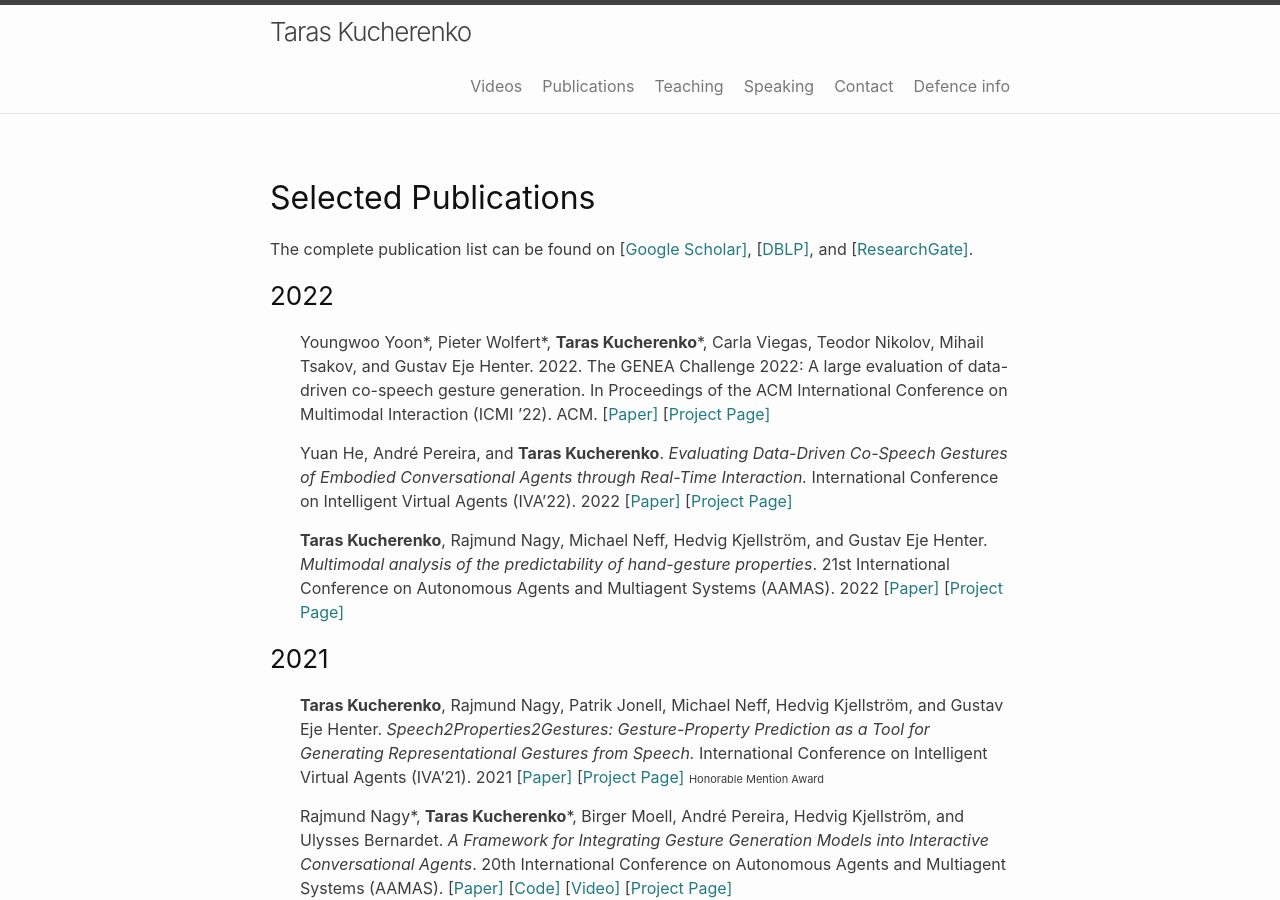
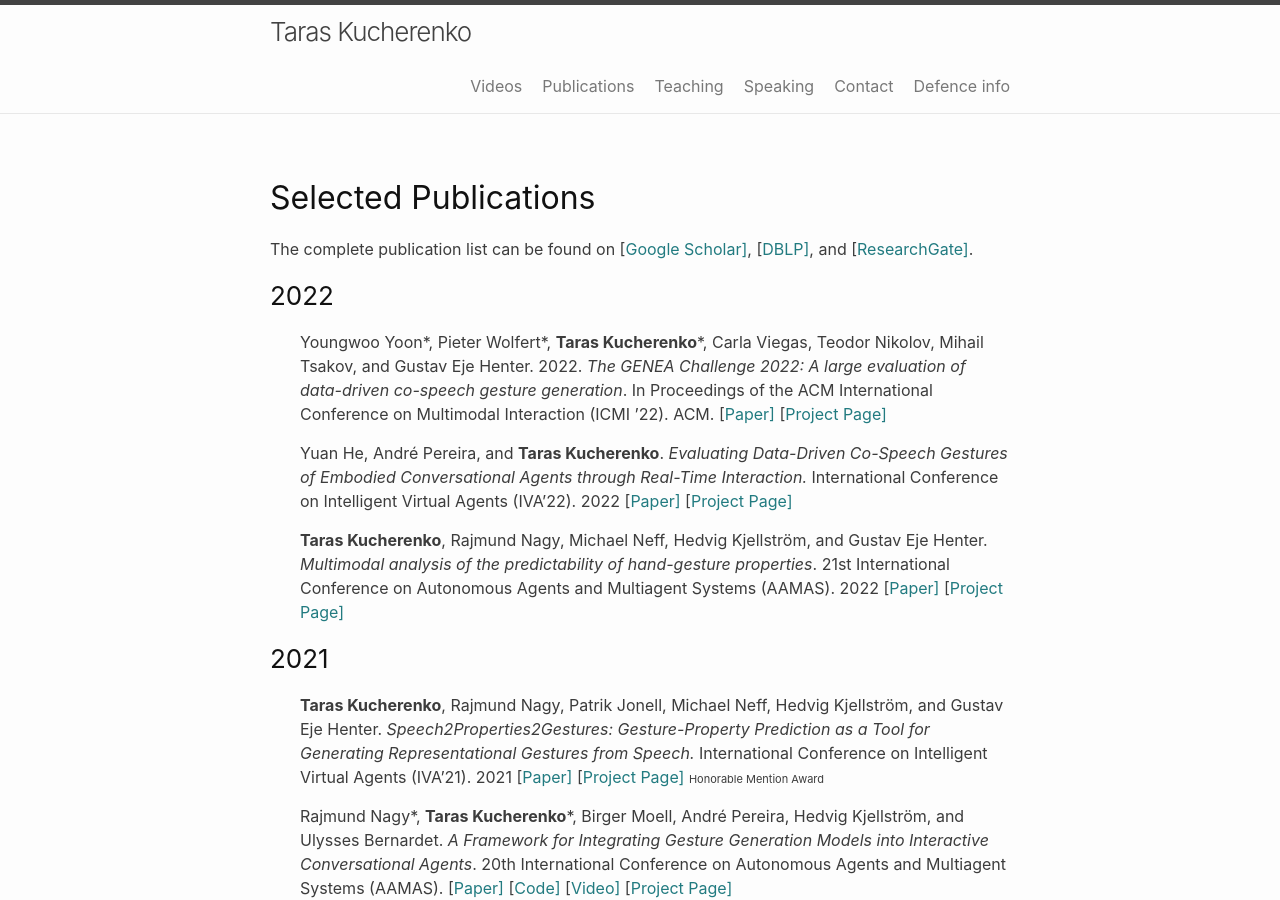
Before and after one commit to Svito-zar/Svito-zar.github.io, a Jekyll site: the page built from _pages/publications.md, in a window 1280 px wide and 900 px high. Built offline with Jekyll 4.4.1, drawn with Linux system fonts in a browser that asks for light colours.

Commit message:
Small fix

```diff
--- a/_pages/publications.md
+++ b/_pages/publications.md
@@ -10,7 +10,7 @@
 
 ### 2022
 
-* Youngwoo Yoon\*, Pieter Wolfert\*, **Taras Kucherenko**\*, Carla Viegas, Teodor Nikolov, Mihail Tsakov, and Gustav Eje Henter. 2022. The GENEA Challenge 2022: A large evaluation of data-driven co-speech gesture generation. In Proceedings of the ACM International Conference on Multimodal Interaction (ICMI ’22). ACM. \[[Paper\]](../papers/yoon2022genea.pdf) \[[Project Page\]](https://youngwoo-yoon.github.io/GENEAchallenge2022/)
+* Youngwoo Yoon\*, Pieter Wolfert\*, **Taras Kucherenko**\*, Carla Viegas, Teodor Nikolov, Mihail Tsakov, and Gustav Eje Henter. 2022. *The GENEA Challenge 2022: A large evaluation of data-driven co-speech gesture generation*. In Proceedings of the ACM International Conference on Multimodal Interaction (ICMI ’22). ACM. \[[Paper\]](../papers/yoon2022genea.pdf) \[[Project Page\]](https://youngwoo-yoon.github.io/GENEAchallenge2022/)
 
 * Yuan He, André Pereira, and **Taras Kucherenko**. *Evaluating Data-Driven Co-Speech Gestures of Embodied Conversational Agents through Real-Time Interaction.* International Conference on Intelligent Virtual Agents (IVA’22). 2022 \[[Paper\]](../papers/He_Pereira_Kucherenko_IVA_22_Final.pdf) \[[Project Page\]](https://www.yaeh.io/research/hci/presentingbot)
 
```
